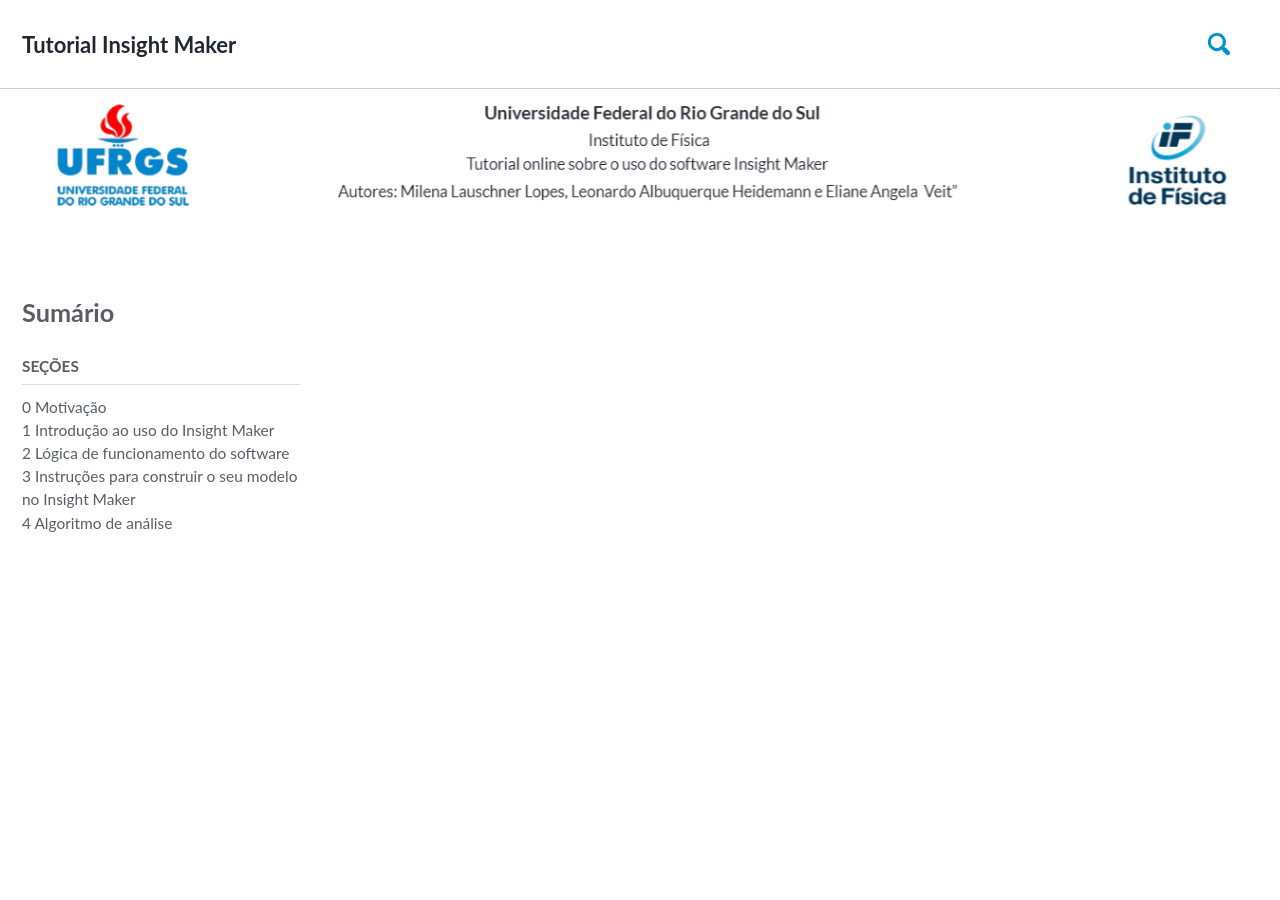
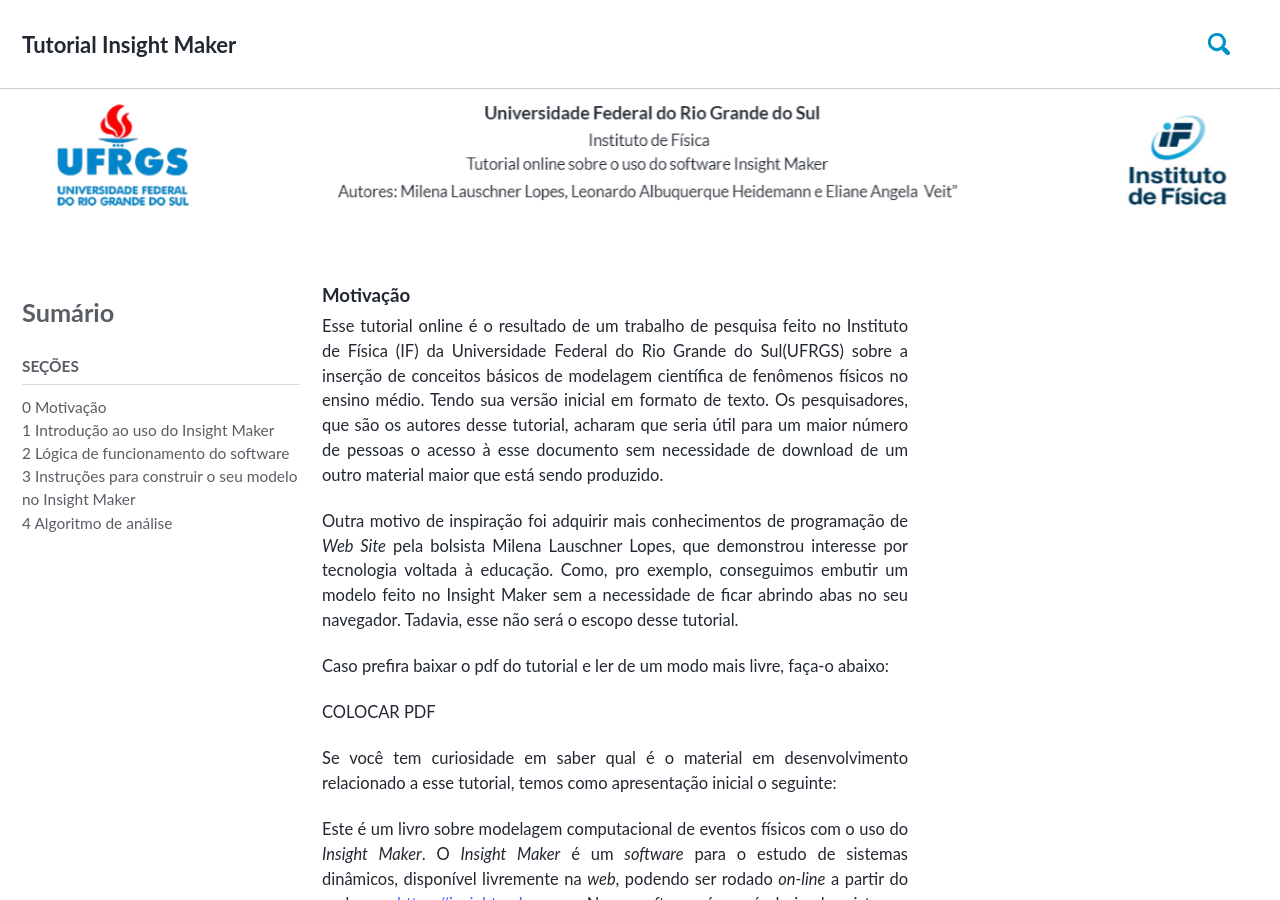
Before and after one commit to milenalauschner/MM, a Jekyll site: the page built from index.md, in a window 1280 px wide and 900 px high. Built offline with Jekyll 4.4.1, drawn with Linux system fonts in a browser that asks for light colours; cached includes are drawn as plain includes; nearby versions of some CDN libraries; some web fonts are replaced.

Commit message:
Update _page.scss

```diff
--- a/_sass/minimal-mistakes/_page.scss
+++ b/_sass/minimal-mistakes/_page.scss
@@ -24,15 +24,14 @@
 }
 
 .page {
-    margin-right: 400px;
   @include breakpoint($large) {
     float: right;
-    width: calc(70% - #{$right-sidebar-width-narrow});
+    width: calc(100% - #{$right-sidebar-width-narrow});
     padding-right: $right-sidebar-width-narrow;
   }
 
   @include breakpoint($x-large) {
-    width: calc(70% - #{$right-sidebar-width});
+    width: calc(100% - #{$right-sidebar-width});
     padding-right: $right-sidebar-width;
   }
 
@@ -44,9 +43,7 @@
     width: 100%;
     clear: both;
 
-.page__content,{
-	 margin-right: 400px;
-	  }
+.page__content,{   }
     .page__meta,
     .page__share {
       position: relative;
```
